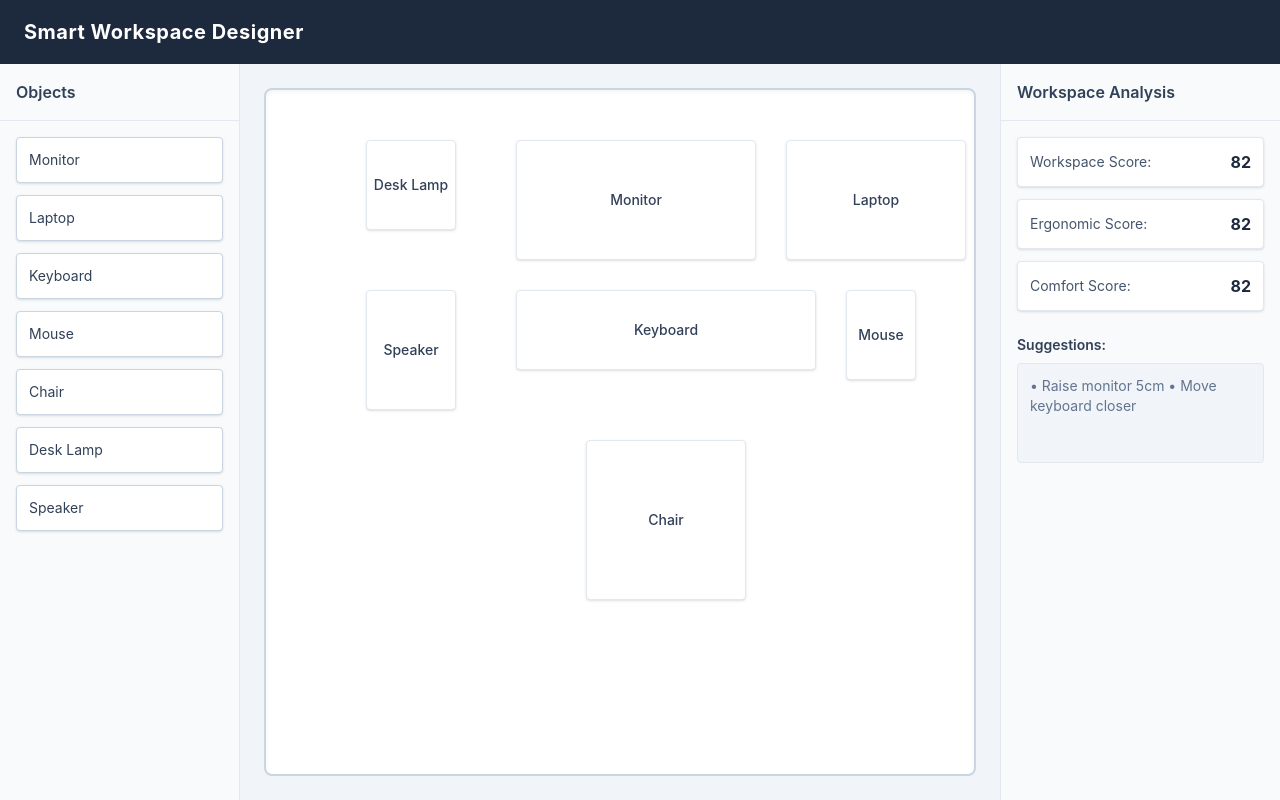
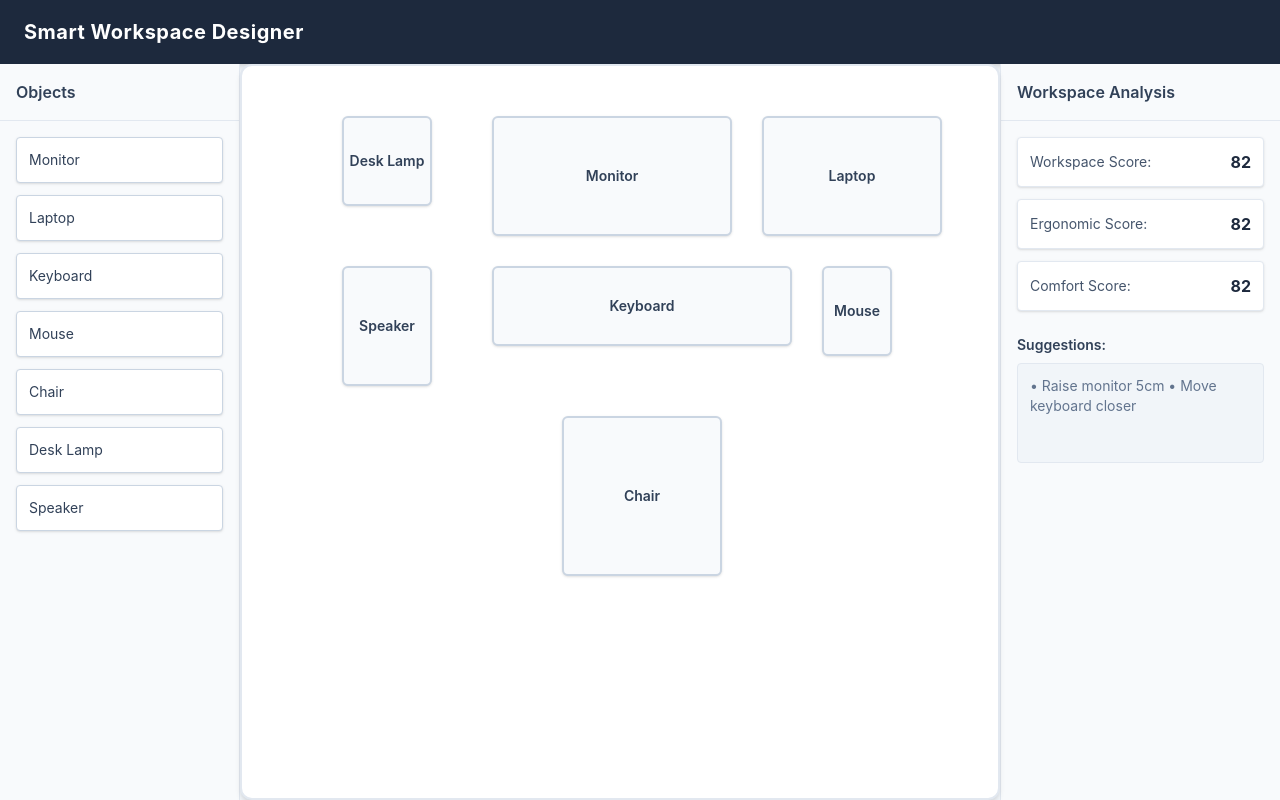
Before and after one commit to 087pedyedkai/smart-workspace-designer, a React (Vite) app: page / in a window 1280 px wide. Built offline with nearby package versions, Linux system fonts and the light colour scheme.

Commit message:
Task 4 Complete

```diff
--- a/src/components/WorkspaceCanvas.tsx
+++ b/src/components/WorkspaceCanvas.tsx
@@ -1,36 +1,91 @@
-// src/components/WorkspaceCanvas.tsx
-import React from 'react';
-import { workspaceObjects } from '../data/workspaceObjects';
+import React, { useEffect, useRef, useState } from 'react';
+import type { WorkspaceObject } from '../types/workspace';
+import { workspaceObjects as defaultWorkspaceObjects } from '../data/workspaceObjects';
 
-const WorkspaceCanvas: React.FC = () => {
-  const objects = workspaceObjects;
+export default function WorkspaceCanvas() {
+  const canvasRef = useRef<HTMLDivElement | null>(null);
+  const [objects, setObjects] = useState<WorkspaceObject[]>(defaultWorkspaceObjects);
+  const [draggedObjectId, setDraggedObjectId] = useState<string | null>(null);
+  const [dragOffsetX, setDragOffsetX] = useState<number>(0);
+  const [dragOffsetY, setDragOffsetY] = useState<number>(0);
+
+  const clamp = (value: number, min: number, max: number) => Math.min(Math.max(value, min), max);
+
+  const handleMouseDown = (e: React.MouseEvent<HTMLDivElement>, obj: WorkspaceObject) => {
+    e.preventDefault();
+    const rect = canvasRef.current?.getBoundingClientRect();
+    if (!rect) return;
+
+    setDraggedObjectId(obj.id);
+    setDragOffsetX(e.clientX - rect.left - obj.x);
+    setDragOffsetY(e.clientY - rect.top - obj.y);
+  };
+
+  useEffect(() => {
+    if (!draggedObjectId) return;
+
+    const handleWindowMouseMove = (e: MouseEvent) => {
+      const rect = canvasRef.current?.getBoundingClientRect();
+      if (!rect) return;
+
+      setObjects((prevObjects) =>
+        prevObjects.map((obj) => {
+          if (obj.id !== draggedObjectId) return obj;
+
+          const rawX = e.clientX - rect.left - dragOffsetX;
+          const rawY = e.clientY - rect.top - dragOffsetY;
+          const maxX = Math.max(rect.width - obj.width, 0);
+          const maxY = Math.max(rect.height - obj.height, 0);
+
+          return {
+            ...obj,
+            x: clamp(rawX, 0, maxX),
+            y: clamp(rawY, 0, maxY),
+          };
+        })
+      );
+    };
+
+    const handleWindowMouseUp = () => {
+      setDraggedObjectId(null);
+    };
+
+    window.addEventListener('mousemove', handleWindowMouseMove);
+    window.addEventListener('mouseup', handleWindowMouseUp);
+
+    return () => {
+      window.removeEventListener('mousemove', handleWindowMouseMove);
+      window.removeEventListener('mouseup', handleWindowMouseUp);
+    };
+  }, [draggedObjectId, dragOffsetX, dragOffsetY]);
 
   return (
-    <main className="flex-1 bg-slate-100 p-6 flex flex-col h-full overflow-hidden">
-      <div className="flex-1 bg-white border-2 border-slate-300 rounded-lg flex items-center justify-center shadow-inner relative overflow-hidden">
-        {objects.length === 0 ? (
-          <p className="text-slate-400 text-xl font-medium select-none">
-            Workspace Canvas
-          </p>
-        ) : (
-          objects.map((obj) => (
-            <div
-              key={obj.id}
-              className="absolute bg-white border border-slate-200 rounded shadow-sm flex items-center justify-center cursor-default text-sm text-slate-700 font-medium select-none"
-              style={{
-                left: `${obj.x}px`,
-                top: `${obj.y}px`,
-                width: `${obj.width}px`,
-                height: `${obj.height}px`,
-              }}
-            >
-              {obj.type}
-            </div>
-          ))
-        )}
-      </div>
-    </main>
+    <div
+      ref={canvasRef}
+      className="relative w-full h-full bg-white border-2 border-slate-200 rounded-xl shadow-md p-4 overflow-hidden"
+    >
+      {objects.map((obj) => (
+        <div
+          key={obj.id}
+          onMouseDown={(e) => handleMouseDown(e, obj)}
+          style={{
+            position: 'absolute',
+            left: obj.x,
+            top: obj.y,
+            width: obj.width,
+            height: obj.height,
+          }}
+          className={`flex items-center justify-center border-2 border-slate-300 bg-slate-50 shadow-sm rounded-md select-none transition-shadow duration-150 ${
+            draggedObjectId === obj.id
+              ? 'cursor-grabbing shadow-lg z-50 ring-2 ring-blue-400 ring-offset-1'
+              : 'cursor-grab hover:shadow-md'
+          }`}
+        >
+          <span className="text-sm font-semibold text-slate-700 pointer-events-none capitalize">
+            {obj.type}
+          </span>
+        </div>
+      ))}
+    </div>
   );
-};
-
-export default WorkspaceCanvas;
+}
```
